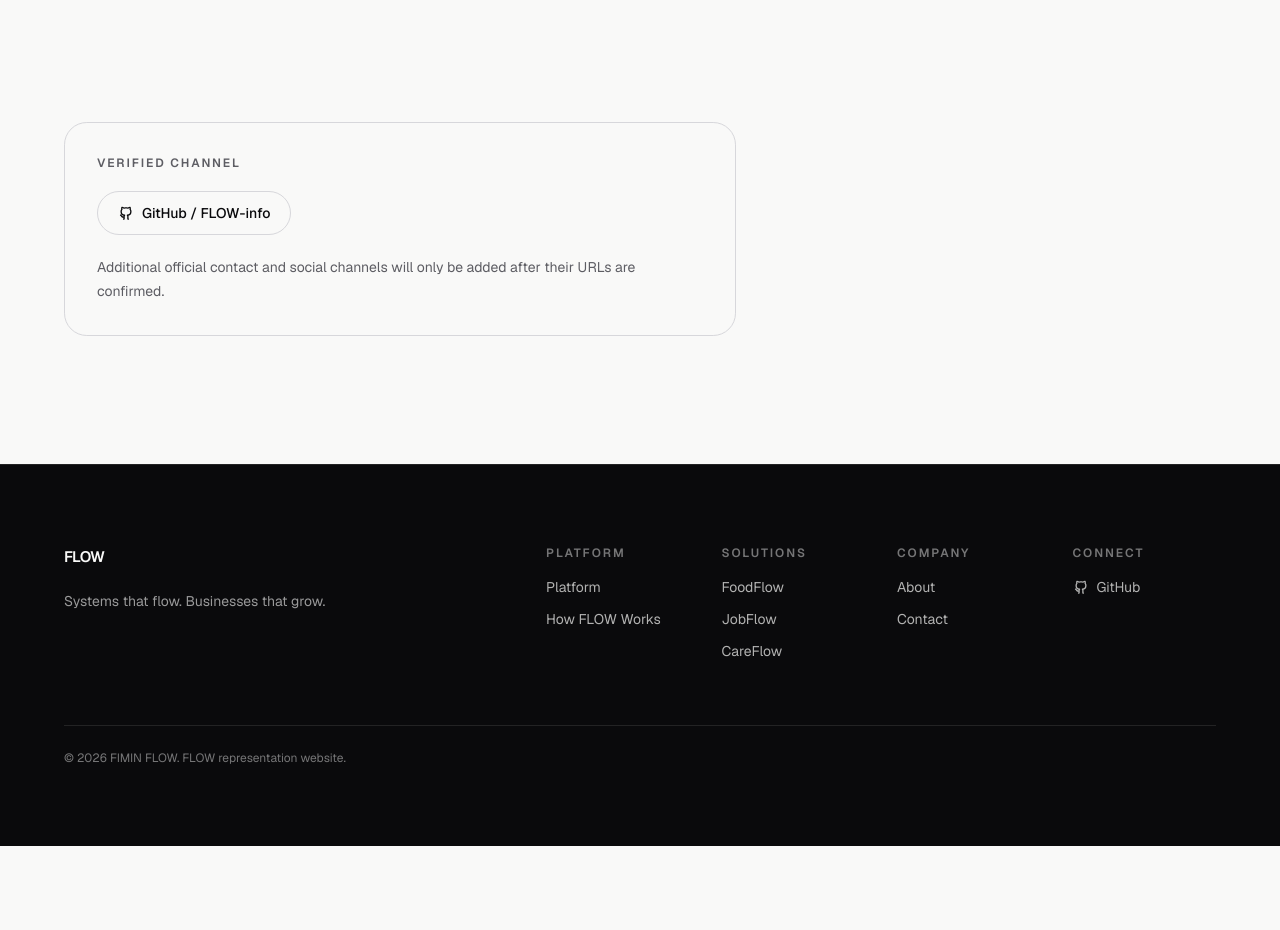
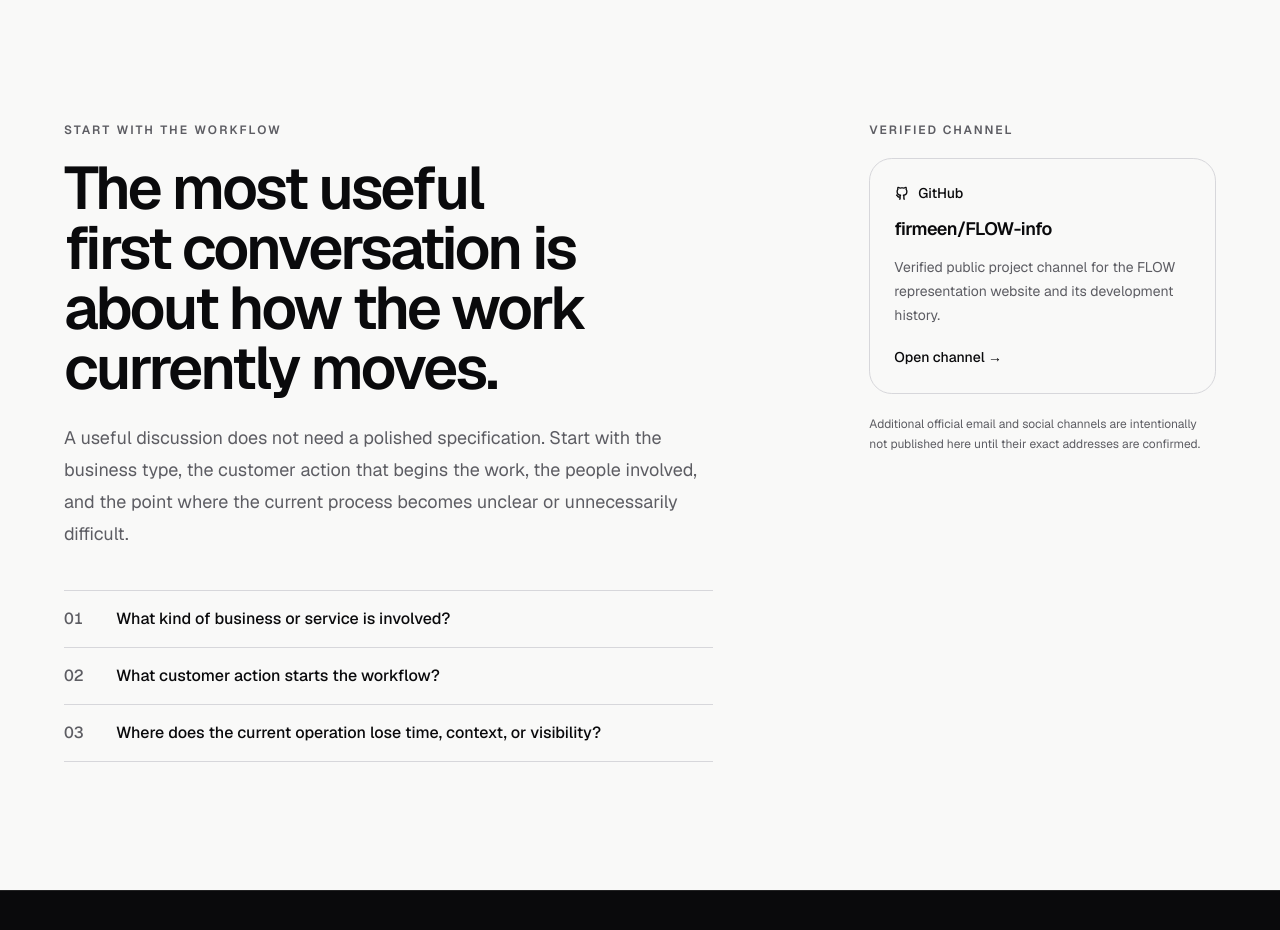
Before and after one commit to firmeen/FLOW-info, a Next.js app: page /contact in a window 1280 px wide. Shown: the part 760-1690 px from the top of the page. Before the commit the page ends 1606 px from the top, so only its background shows below. Built offline with nearby package versions, Linux system fonts and the light colour scheme; no server answers.

Commit message:
feat: complete company and contact surfaces

```diff
--- a/src/app/about/page.tsx
+++ b/src/app/about/page.tsx
@@ -1,6 +1,12 @@
 import type { Metadata } from "next";
 
+import { Container } from "@/components/primitives/container";
+import { Section } from "@/components/primitives/section";
+import { SectionHeading } from "@/components/primitives/section-heading";
+import { CtaSection } from "@/components/sections/cta-section";
 import { PageHero } from "@/components/sections/page-hero";
+import { QuoteSection } from "@/components/sections/quote-section";
+import { aboutStory } from "@/content/about";
 import { pageContent } from "@/content/pages";
 import { createPageMetadata } from "@/lib/metadata";
 
@@ -13,5 +19,86 @@ export const metadata: Metadata = createPageMetadata({
 });
 
 export default function AboutPage() {
-  return <PageHero {...content} />;
+  return (
+    <>
+      <PageHero {...content} />
+
+      <Section>
+        <Container className="grid gap-12 lg:grid-cols-12 lg:items-start">
+          <div className="lg:col-span-8">
+            <SectionHeading
+              eyebrow={aboutStory.why.eyebrow}
+              title={aboutStory.why.title}
+              description={aboutStory.why.description}
+            />
+          </div>
+          <div className="lg:col-span-3 lg:col-start-10">
+            <p className="text-xs font-semibold uppercase tracking-[0.16em] text-muted-foreground">
+              FIMIN FLOW
+            </p>
+            <p className="mt-5 text-sm leading-7 text-muted-foreground">
+              Building practical web-based systems around the way small and medium-sized businesses actually operate.
+            </p>
+          </div>
+        </Container>
+      </Section>
+
+      <Section tone="muted">
+        <Container>
+          <SectionHeading
+            eyebrow="WHAT WE'RE BUILDING"
+            title="One platform direction, expressed through reusable operating patterns."
+          />
+          <div className="mt-14 grid gap-px overflow-hidden rounded-2xl border border-border bg-border lg:grid-cols-3">
+            {aboutStory.building.map((item, index) => (
+              <article key={item.title} className="min-h-64 bg-background p-7 sm:p-8">
+                <p className="text-xs tabular-nums text-muted-foreground">
+                  {String(index + 1).padStart(2, "0")}
+                </p>
+                <h2 className="mt-5 text-2xl font-semibold tracking-[-0.04em]">
+                  {item.title}
+                </h2>
+                <p className="mt-4 text-sm leading-7 text-muted-foreground">
+                  {item.description}
+                </p>
+              </article>
+            ))}
+          </div>
+        </Container>
+      </Section>
+
+      <Section>
+        <Container className="grid gap-12 lg:grid-cols-12 lg:items-start">
+          <SectionHeading
+            eyebrow="HOW WE THINK"
+            title="Start with the operation before choosing the interface."
+            description="The design and technical decisions should follow the workflow that people need to complete, not force the workflow to fit whatever software pattern happens to be convenient."
+            className="lg:col-span-7"
+          />
+          <ol className="divide-y divide-border border-y border-border lg:col-span-4 lg:col-start-9">
+            {aboutStory.principles.map((principle, index) => (
+              <li key={principle} className="grid grid-cols-[2.5rem_1fr] gap-3 py-4 text-sm font-medium">
+                <span className="tabular-nums text-muted-foreground">{String(index + 1).padStart(2, "0")}</span>
+                <span>{principle}</span>
+              </li>
+            ))}
+          </ol>
+        </Container>
+      </Section>
+
+      <Section tone="dark">
+        <Container>
+          <SectionHeading
+            tone="dark"
+            eyebrow={aboutStory.direction.eyebrow}
+            title={aboutStory.direction.title}
+            description={aboutStory.direction.description}
+          />
+        </Container>
+      </Section>
+
+      <QuoteSection lines={["Start with the workflow.", "Technology comes after."]} />
+      <CtaSection />
+    </>
+  );
 }
--- a/src/app/contact/page.tsx
+++ b/src/app/contact/page.tsx
@@ -3,8 +3,9 @@ import { RiGithubLine } from "@remixicon/react";
 
 import { Container } from "@/components/primitives/container";
 import { Section } from "@/components/primitives/section";
+import { SectionHeading } from "@/components/primitives/section-heading";
 import { PageHero } from "@/components/sections/page-hero";
-import { brand } from "@/content/brand";
+import { contactContent } from "@/content/contact";
 import { pageContent } from "@/content/pages";
 import { createPageMetadata } from "@/lib/metadata";
 
@@ -20,24 +21,51 @@ export default function ContactPage() {
   return (
     <>
       <PageHero {...content} />
+
       <Section>
-        <Container>
-          <div className="max-w-2xl rounded-2xl border border-border p-6 sm:p-8">
+        <Container className="grid gap-14 lg:grid-cols-12 lg:items-start">
+          <div className="lg:col-span-7">
+            <SectionHeading
+              eyebrow={contactContent.intro.eyebrow}
+              title={contactContent.intro.title}
+              description={contactContent.intro.description}
+            />
+            <ol className="mt-10 divide-y divide-border border-y border-border">
+              {contactContent.prompts.map((prompt, index) => (
+                <li key={prompt} className="grid grid-cols-[2.5rem_1fr] gap-3 py-4 text-sm font-medium sm:text-base">
+                  <span className="tabular-nums text-muted-foreground">{String(index + 1).padStart(2, "0")}</span>
+                  <span>{prompt}</span>
+                </li>
+              ))}
+            </ol>
+          </div>
+
+          <div className="lg:col-span-4 lg:col-start-9">
             <p className="text-xs font-semibold uppercase tracking-[0.16em] text-muted-foreground">
               Verified channel
             </p>
+            <div className="mt-5 space-y-4">
+              {contactContent.channels.map((channel) => (
                 <a
-              href={brand.repositoryUrl}
+                  key={channel.href}
+                  href={channel.href}
                   target="_blank"
                   rel="noreferrer"
-              className="mt-5 inline-flex min-h-11 items-center gap-2 rounded-full border border-border px-5 text-sm font-medium transition-colors hover:bg-muted focus-visible:outline-none focus-visible:ring-2 focus-visible:ring-ring"
+                  className="group block rounded-2xl border border-border p-6 transition-colors hover:bg-muted focus-visible:outline-none focus-visible:ring-2 focus-visible:ring-ring"
                 >
+                  <div className="flex items-center gap-2 text-sm font-medium">
                     <RiGithubLine aria-hidden="true" className="size-4" />
-              GitHub / FLOW-info
+                    {channel.label}
+                  </div>
+                  <p className="mt-3 text-lg font-semibold tracking-[-0.03em]">{channel.value}</p>
+                  <p className="mt-3 text-sm leading-6 text-muted-foreground">{channel.description}</p>
+                  <span className="mt-5 inline-block text-sm font-medium transition-transform duration-200 group-hover:translate-x-1">
+                    Open channel →
+                  </span>
                 </a>
-            <p className="mt-5 text-sm leading-6 text-muted-foreground">
-              Additional official contact and social channels will only be added after their URLs are confirmed.
-            </p>
+              ))}
+            </div>
+            <p className="mt-5 text-xs leading-5 text-muted-foreground">{contactContent.note}</p>
           </div>
         </Container>
       </Section>
--- /dev/null
+++ b/src/app/not-found.tsx
@@ -0,0 +1,33 @@
+import Link from "next/link";
+
+import { Container } from "@/components/primitives/container";
+
+export default function NotFound() {
+  return (
+    <section className="flex min-h-[70svh] items-center bg-background py-24">
+      <Container>
+        <p className="text-xs font-semibold uppercase tracking-[0.18em] text-muted-foreground">404 / NOT FOUND</p>
+        <h1 className="mt-6 max-w-4xl text-balance text-5xl font-semibold tracking-[-0.06em] sm:text-6xl lg:text-7xl">
+          This route is not part of the FLOW representation site.
+        </h1>
+        <p className="mt-7 max-w-2xl text-base leading-7 text-muted-foreground sm:text-lg">
+          Return to the main FLOW story or explore the platform and business solutions from the public website structure.
+        </p>
+        <div className="mt-9 flex flex-wrap gap-3">
+          <Link
+            href="/"
+            className="inline-flex min-h-11 items-center justify-center rounded-full bg-foreground px-5 text-sm font-medium text-background focus-visible:outline-none focus-visible:ring-2 focus-visible:ring-ring"
+          >
+            Back to FLOW
+          </Link>
+          <Link
+            href="/solutions"
+            className="inline-flex min-h-11 items-center justify-center rounded-full border border-border px-5 text-sm font-medium transition-colors hover:bg-muted focus-visible:outline-none focus-visible:ring-2 focus-visible:ring-ring"
+          >
+            View solutions →
+          </Link>
+        </div>
+      </Container>
+    </section>
+  );
+}
--- /dev/null
+++ b/src/content/about.ts
@@ -0,0 +1,38 @@
+export const aboutStory = {
+  why: {
+    eyebrow: "WHY FLOW EXISTS",
+    title: "Daily operations should not become a collection of disconnected handoffs.",
+    description:
+      "FLOW starts from the idea that customer actions, staff work, payment context, and business information belong to the same operating story. The platform direction is to keep that story connected without forcing every business into the same interface.",
+  },
+  building: [
+    {
+      title: "A shared operational core",
+      description:
+        "Common capabilities such as order, queue, appointment, job, staff, customer, payment, notification, and reporting should be reusable instead of rebuilt as isolated products.",
+    },
+    {
+      title: "Vertical business solutions",
+      description:
+        "FoodFlow, JobFlow, and CareFlow adapt that shared foundation to different operating patterns while preserving a consistent platform underneath.",
+    },
+    {
+      title: "Useful business visibility",
+      description:
+        "Operational data matters when it helps someone understand what is happening, what changed, and what decision should come next.",
+    },
+  ],
+  principles: [
+    "Build from real workflows.",
+    "Start simple.",
+    "Connect operations.",
+    "Make data useful.",
+    "Improve from real use.",
+  ],
+  direction: {
+    eyebrow: "CURRENT DIRECTION",
+    title: "Build the foundation, test the workflow, then deepen the product where real operations need it.",
+    description:
+      "FLOW is being developed as a practical product direction rather than presented as a finished enterprise suite. The representation site explains the architecture, operating ideas, and solution direction without inventing traction, customer metrics, or product readiness claims.",
+  },
+} as const;
--- /dev/null
+++ b/src/content/contact.ts
@@ -0,0 +1,25 @@
+import { brand } from "@/content/brand";
+
+export const contactContent = {
+  intro: {
+    eyebrow: "START WITH THE WORKFLOW",
+    title: "The most useful first conversation is about how the work currently moves.",
+    description:
+      "A useful discussion does not need a polished specification. Start with the business type, the customer action that begins the work, the people involved, and the point where the current process becomes unclear or unnecessarily difficult.",
+  },
+  prompts: [
+    "What kind of business or service is involved?",
+    "What customer action starts the workflow?",
+    "Where does the current operation lose time, context, or visibility?",
+  ],
+  channels: [
+    {
+      label: "GitHub",
+      value: "firmeen/FLOW-info",
+      href: brand.repositoryUrl,
+      description: "Verified public project channel for the FLOW representation website and its development history.",
+    },
+  ],
+  note:
+    "Additional official email and social channels are intentionally not published here until their exact addresses are confirmed.",
+} as const;
```
Lines whose indentation alone changed are shown as unchanged.
